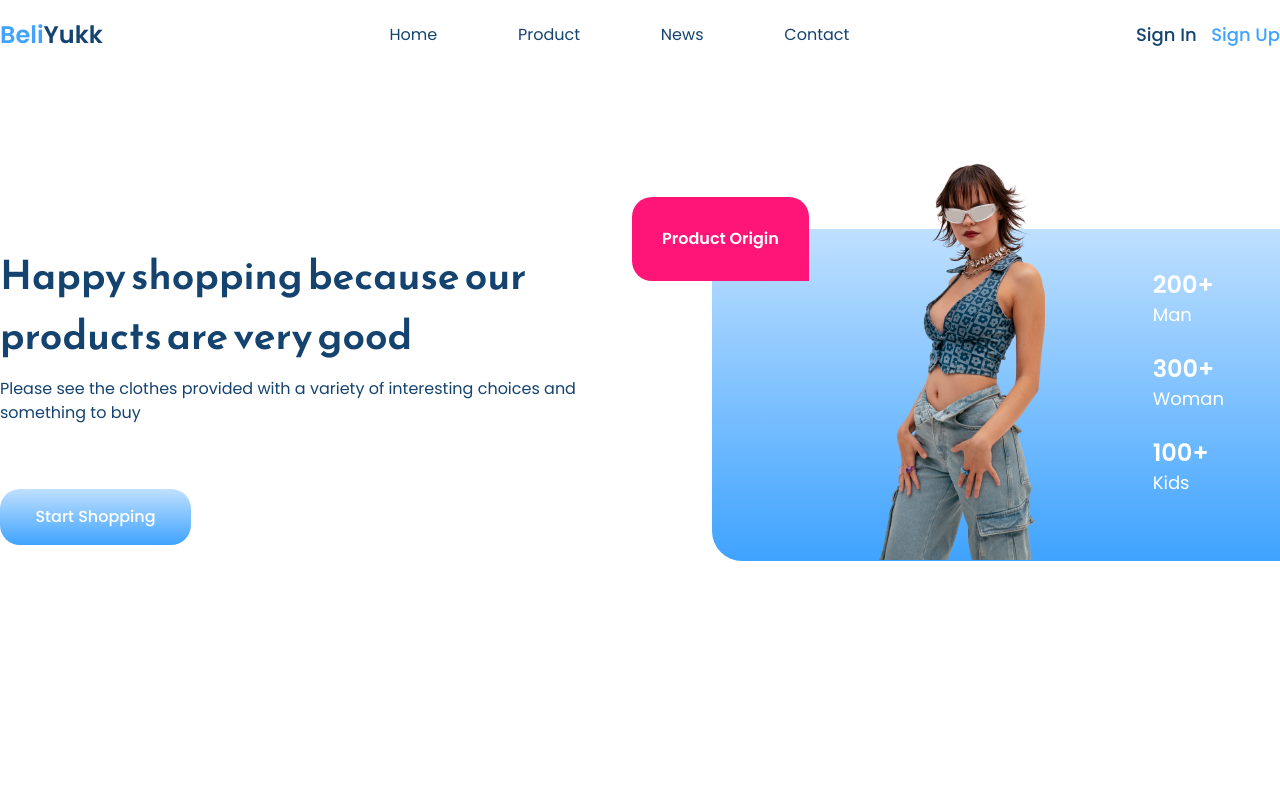
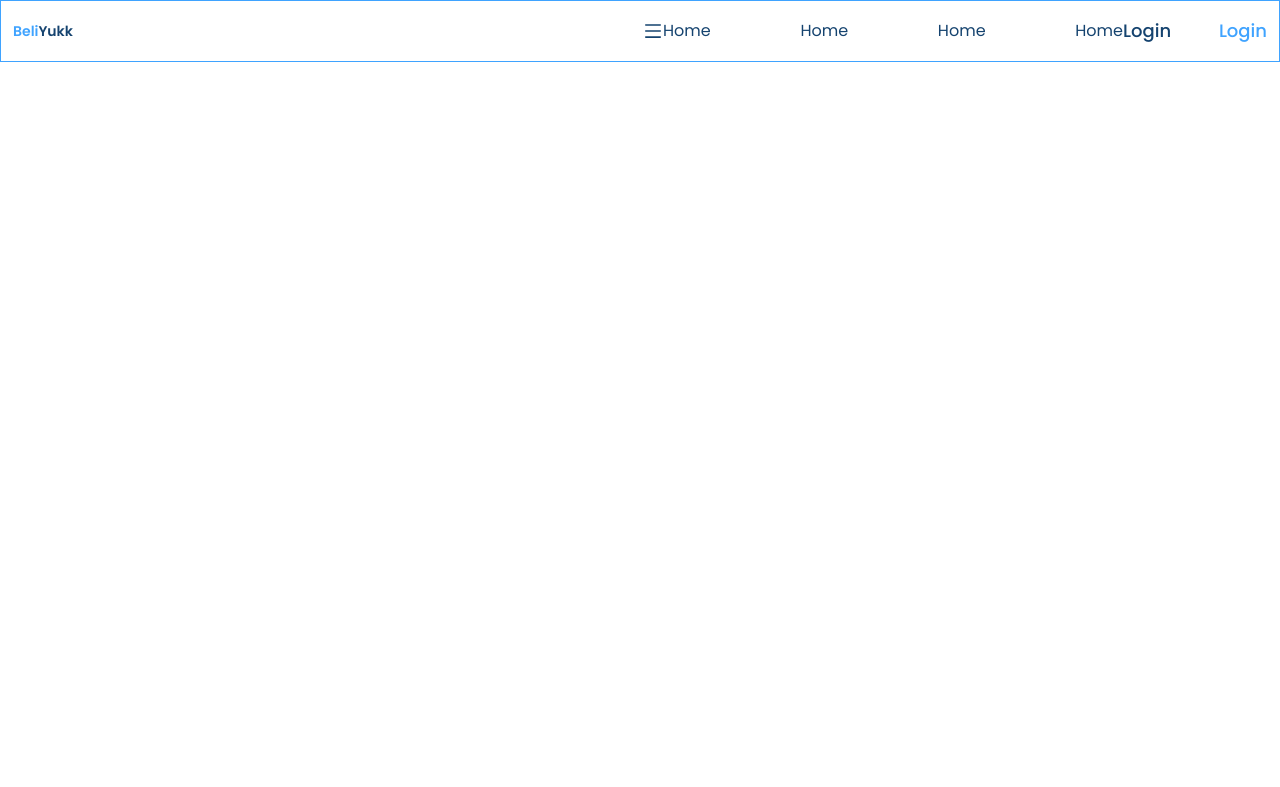
Before and after one commit to mochfarrel06/beliyukk, a React (Create React App) app: page / in a window 1280 px wide. Shown: the top 787 px of the page. Built offline with nearby package versions, Linux system fonts and the light colour scheme.

Commit message:
Membuat responsiv pada navbar

```diff
--- /dev/null
+++ b/src/components/navbar/NavbarCoba.tsx
@@ -0,0 +1,47 @@
+import React from 'react';
+
+export default function Navbar() {
+  const [navbarOpen, setNavbarOpen] = React.useState(false);
+  return (
+    <>
+      <nav className="relative flex flex-wrap items-center justify-between px-2 py-3 bg-pink-500 mb-3">
+        <div className="container px-4 mx-auto flex flex-wrap items-center justify-between">
+          <div className="w-full relative flex justify-between lg:w-auto lg:static lg:block lg:justify-start">
+            <a className="text-sm font-bold leading-relaxed inline-block mr-4 py-2 whitespace-nowrap uppercase text-white" href="#pablo">
+              pink Tailwind Starter Kit
+            </a>
+            <button
+              className="text-white cursor-pointer text-xl leading-none px-3 py-1 border border-solid border-transparent rounded bg-transparent block lg:hidden outline-none focus:outline-none"
+              type="button"
+              onClick={() => setNavbarOpen(!navbarOpen)}
+            >
+              <i className="fas fa-bars"></i>
+            </button>
+          </div>
+          <div className={'lg:flex flex-grow items-center' + (navbarOpen ? ' flex' : ' hidden')} id="example-navbar-danger">
+            <ul className="flex flex-col lg:flex-row list-none lg:ml-auto">
+              <li className="nav-item">
+                <a className="px-3 py-2 flex items-center text-xs uppercase font-bold leading-snug text-white hover:opacity-75" href="#pablo">
+                  <i className="fab fa-facebook-square text-lg leading-lg text-white opacity-75"></i>
+                  <span className="ml-2">Share</span>
+                </a>
+              </li>
+              <li className="nav-item">
+                <a className="px-3 py-2 flex items-center text-xs uppercase font-bold leading-snug text-white hover:opacity-75" href="#pablo">
+                  <i className="fab fa-twitter text-lg leading-lg text-white opacity-75"></i>
+                  <span className="ml-2">Tweet</span>
+                </a>
+              </li>
+              <li className="nav-item">
+                <a className="px-3 py-2 flex items-center text-xs uppercase font-bold leading-snug text-white hover:opacity-75" href="#pablo">
+                  <i className="fab fa-pinterest text-lg leading-lg text-white opacity-75"></i>
+                  <span className="ml-2">Pin</span>
+                </a>
+              </li>
+            </ul>
+          </div>
+        </div>
+      </nav>
+    </>
+  );
+}
--- /dev/null
+++ b/src/components/navbar/NavbarSession2.tsx
@@ -0,0 +1,44 @@
+import React from 'react';
+import { AiOutlineMenu } from 'react-icons/ai';
+
+const NavbarSession2 = () => {
+  const [navbarOpen, setNavbarOpen] = React.useState(false);
+  return (
+    <>
+      <nav className="bg-c6 py-4 px-3 border border-c1">
+        <div className="container flex justify-between items-center">
+          <div className="w-full flex justify-between items-center">
+            <a href="#home" className="text-c1 text-sm font-semibold">
+              Beli<span className="text-c4">Yukk</span>
+            </a>
+            <button onClick={() => setNavbarOpen(!navbarOpen)}>
+              <AiOutlineMenu className="text-xl text-c4" />
+            </button>
+          </div>
+          <div className={'lg:flex flex-grow items-center' + (navbarOpen ? ' flex' : ' hidden')}>
+            <div className="w-[460px] flex justify-between items-center">
+              <div>
+                <button className="text-base font-normal text-c4">Home</button>
+              </div>
+              <div>
+                <button className="text-base font-normal text-c4">Home</button>
+              </div>
+              <div>
+                <button className="text-base font-normal text-c4">Home</button>
+              </div>
+              <div>
+                <button className="text-base font-normal text-c4">Home</button>
+              </div>
+            </div>
+            <div className="w-36 flex items-center justify-between">
+              <button className="text-c4 text-lg font-medium">Login</button>
+              <button className="text-c1 text-lg font-medium">Login</button>
+            </div>
+          </div>
+        </div>
+      </nav>
+    </>
+  );
+};
+
+export default NavbarSession2;
--- a/src/pages/homepage/HomePage.tsx
+++ b/src/pages/homepage/HomePage.tsx
@@ -1,6 +1,7 @@
 import React from 'react';
 import FooterSession from '../../components/footer/FooterSession';
 import NavbarSession from '../../components/navbar/NavbarSession';
+import NavbarSession2 from '../../components/navbar/NavbarSession2';
 import LandingPage from '../../components/other/LandingPage';
 import NewsCollection from '../../components/other/NewsCollection';
 import ProductContainer from '../../components/other/ProductContainer';
@@ -9,12 +10,13 @@ import SuggestionPage from '../../components/other/SuggestionPage';
 const HomePage = () => {
   return (
     <React.Fragment>
-      <NavbarSession title1="Beli" title2="Yukk" menu1="Home" menu2="Product" menu3="News" menu4="Contact" sesion1="Sign In" sesion2="Sign Up" />
-      <LandingPage />
+      <NavbarSession2 />
+      {/* <NavbarSession title1="Beli" title2="Yukk" menu1="Home" menu2="Product" menu3="News" menu4="Contact" sesion1="Sign In" sesion2="Sign Up" /> */}
+      {/* <LandingPage />
       <ProductContainer />
       <NewsCollection />
       <SuggestionPage />
-      <FooterSession />
+      <FooterSession /> */}
     </React.Fragment>
   );
 };
```
